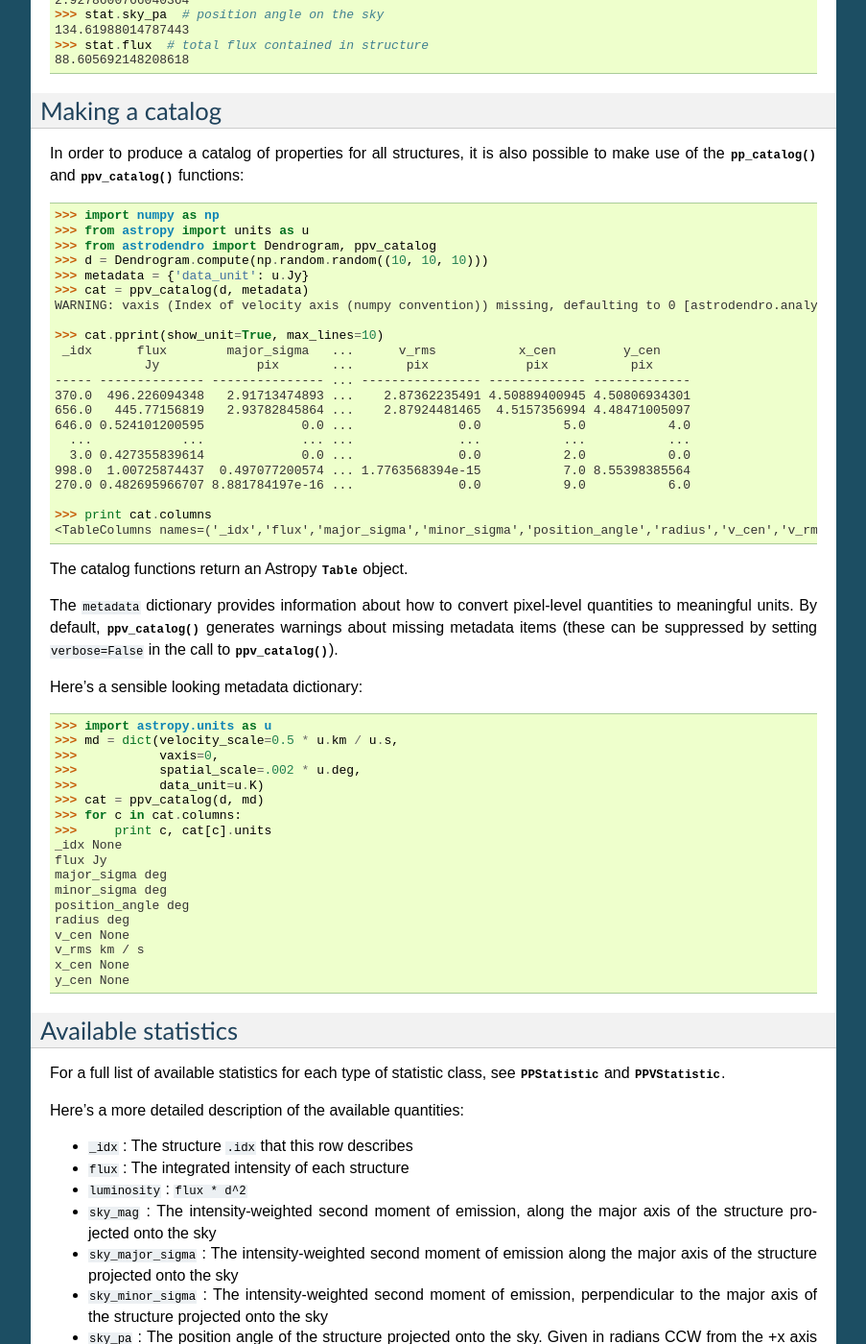
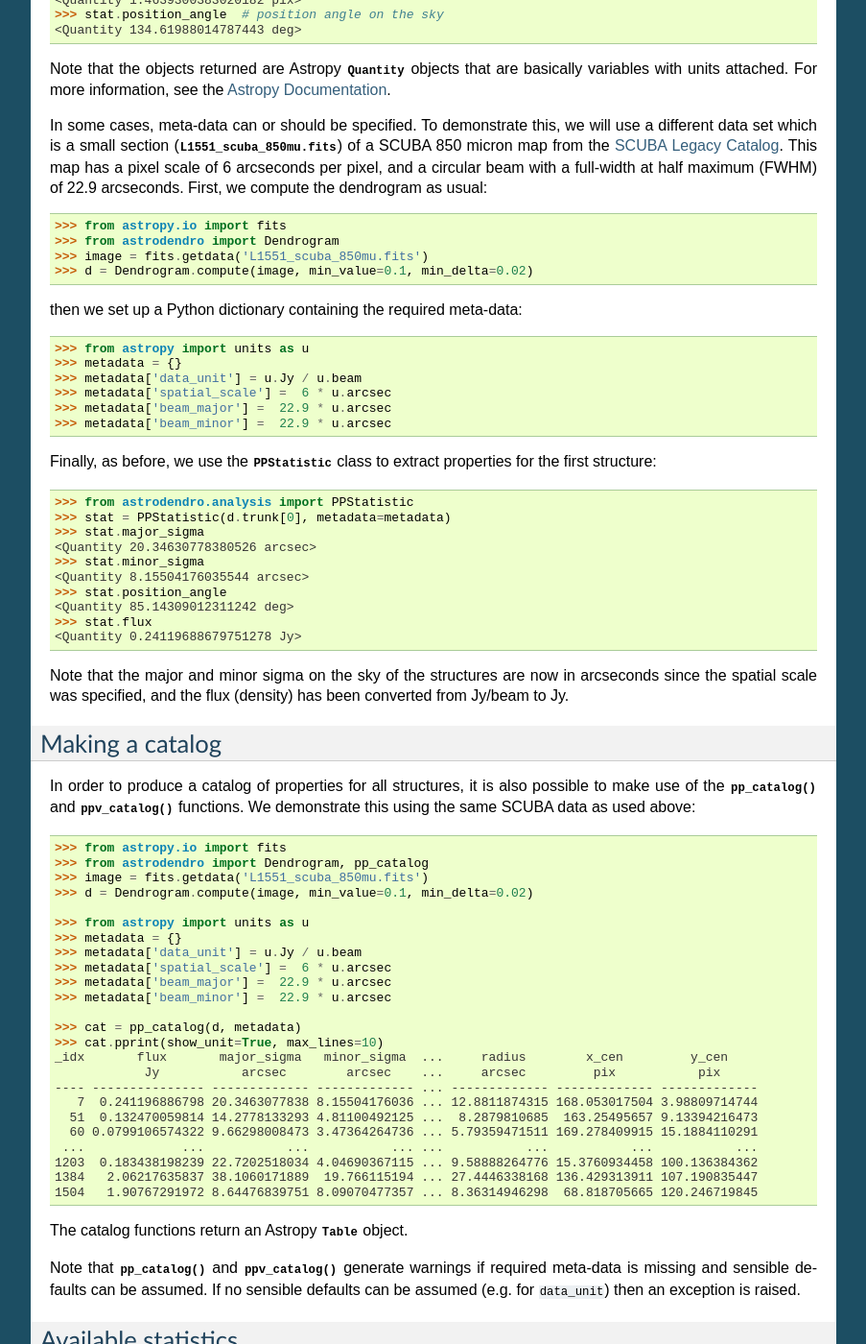
Before and after one commit to dendrograms/astrodendro, a Sphinx documentation site: the page built from docs/catalog.rst, in a window 1280 px wide and 1400 px high, scrolled down 676 px. Shown: the whole window at 96% size, without its empty margins (198-1101 px from the left). Built offline with Sphinx 7.4.7, drawn with Linux system fonts in a browser that asks for light colours; some of the changed text lies outside the part shown.

Commit message:
Added more information about using meta-data, update API used in examples for analysis

```diff
--- a/docs/catalog.rst
+++ b/docs/catalog.rst
@@ -33,73 +33,97 @@ we can get statistics for the first structure in the trunk, which is a leaf::
     >>> d.trunk[0]
     <Structure type=leaf idx=101>
     >>> stat = PPStatistic(d.trunk[0])
-    >>> stat.sky_major_sigma  # length of major axis on the sky
-    3.7659611491290619
-    >>> stat.sky_minor_sigma  # length of minor axis on the sky
-    2.9278600766040364
-    >>> stat.sky_pa  # position angle on the sky
-    134.61988014787443
-    >>> stat.flux  # total flux contained in structure
-    88.605692148208618
+    >>> stat.major_sigma  # length of major axis on the sky
+    <Quantity 1.882980574564531 pix>
+    >>> stat.minor_sigma  # length of minor axis on the sky
+    <Quantity 1.4639300383020182 pix>
+    >>> stat.position_angle  # position angle on the sky
+    <Quantity 134.61988014787443 deg>
+
+Note that the objects returned are Astropy
+:class:`~astropy.units.quantity.Quantity` objects that are basically variables
+with units attached. For more information, see the `Astropy Documentation
+<http://docs.astropy.org/en/stable/units/index.html>`_.
+
+In some cases, meta-data can or should be specified. To demonstrate this, we
+will use a different data set which is a small section
+(:download:`L1551_scuba_850mu.fits`) of a SCUBA 850 micron map from the `SCUBA
+Legacy Catalog
+<http://www3.cadc-ccda.hia-iha.nrc-cnrc.gc.ca/community/scubalegacy/>`_. This
+map has a pixel scale of 6 arcseconds per pixel, and a circular beam with a
+full-width at half maximum (FWHM) of 22.9 arcseconds. First, we compute the
+dendrogram as usual::
+
+    >>> from astropy.io import fits
+    >>> from astrodendro import Dendrogram
+    >>> image = fits.getdata('L1551_scuba_850mu.fits')
+    >>> d = Dendrogram.compute(image, min_value=0.1, min_delta=0.02)
+
+then we set up a Python dictionary containing the required meta-data::
+
+    >>> from astropy import units as u
+    >>> metadata = {}
+    >>> metadata['data_unit'] = u.Jy / u.beam
+    >>> metadata['spatial_scale'] =  6 * u.arcsec
+    >>> metadata['beam_major'] =  22.9 * u.arcsec
+    >>> metadata['beam_minor'] =  22.9 * u.arcsec
+
+Finally, as before, we use the :class:`~astrodendro.analysis.PPStatistic` class to extract properties for the first structure::
+
+    >>> from astrodendro.analysis import PPStatistic
+    >>> stat = PPStatistic(d.trunk[0], metadata=metadata)
+    >>> stat.major_sigma
+    <Quantity 20.34630778380526 arcsec>
+    >>> stat.minor_sigma
+    <Quantity 8.15504176035544 arcsec>
+    >>> stat.position_angle
+    <Quantity 85.14309012311242 deg>
+    >>> stat.flux
+    <Quantity 0.24119688679751278 Jy>
+
+Note that the major and minor sigma on the sky of the structures are now in
+arcseconds since the spatial scale was specified, and the flux (density) has
+been converted from Jy/beam to Jy.
 
 Making a catalog
 ----------------
 
 In order to produce a catalog of properties for all structures, it is also
 possible to make use of the :func:`~astrodendro.analysis.pp_catalog` and
-:func:`~astrodendro.analysis.ppv_catalog` functions::
+:func:`~astrodendro.analysis.ppv_catalog` functions. We demonstrate this using
+the same SCUBA data as used above::
 
-    >>> import numpy as np
+    >>> from astropy.io import fits
+    >>> from astrodendro import Dendrogram, pp_catalog
+    >>> image = fits.getdata('L1551_scuba_850mu.fits')
+    >>> d = Dendrogram.compute(image, min_value=0.1, min_delta=0.02)
+
     >>> from astropy import units as u
-    >>> from astrodendro import Dendrogram, ppv_catalog
-    >>> d = Dendrogram.compute(np.random.random((10, 10, 10)))
-    >>> metadata = {'data_unit': u.Jy}
-    >>> cat = ppv_catalog(d, metadata)
-    WARNING: vaxis (Index of velocity axis (numpy convention)) missing, defaulting to 0 [astrodendro.analysis]
+    >>> metadata = {}
+    >>> metadata['data_unit'] = u.Jy / u.beam
+    >>> metadata['spatial_scale'] =  6 * u.arcsec
+    >>> metadata['beam_major'] =  22.9 * u.arcsec
+    >>> metadata['beam_minor'] =  22.9 * u.arcsec
 
+    >>> cat = pp_catalog(d, metadata)
     >>> cat.pprint(show_unit=True, max_lines=10)
-     _idx      flux        major_sigma   ...      v_rms           x_cen         y_cen
-                Jy             pix       ...       pix             pix           pix
-    ----- -------------- --------------- ... ---------------- ------------- -------------
-    370.0  496.226094348   2.91713474893 ...    2.87362235491 4.50889400945 4.50806934301
-    656.0   445.77156819   2.93782845864 ...    2.87924481465  4.5157356994 4.48471005097
-    646.0 0.524101200595             0.0 ...              0.0           5.0           4.0
-      ...            ...             ... ...              ...           ...           ...
-      3.0 0.427355839614             0.0 ...              0.0           2.0           0.0
-    998.0  1.00725874437  0.497077200574 ... 1.7763568394e-15           7.0 8.55398385564
-    270.0 0.482695966707 8.881784197e-16 ...              0.0           9.0           6.0
-
-    >>> print cat.columns
-    <TableColumns names=('_idx','flux','major_sigma','minor_sigma','position_angle','radius','v_cen','v_rms','x_cen','y_cen')>
+    _idx       flux       major_sigma   minor_sigma  ...     radius        x_cen         y_cen
+                Jy           arcsec        arcsec    ...     arcsec         pix           pix
+    ---- --------------- ------------- ------------- ... ------------- ------------- -------------
+       7  0.241196886798 20.3463077838 8.15504176036 ... 12.8811874315 168.053017504 3.98809714744
+      51  0.132470059814 14.2778133293 4.81100492125 ...  8.2879810685  163.25495657 9.13394216473
+      60 0.0799106574322 9.66298008473 3.47364264736 ... 5.79359471511 169.278409915 15.1884110291
+     ...             ...           ...           ... ...           ...           ...           ...
+    1203  0.183438198239 22.7202518034 4.04690367115 ... 9.58888264776 15.3760934458 100.136384362
+    1384   2.06217635837 38.1060171889  19.766115194 ... 27.4446338168 136.429313911 107.190835447
+    1504   1.90767291972 8.64476839751 8.09070477357 ... 8.36314946298  68.818705665 120.246719845
 
 The catalog functions return an Astropy :class:`~astropy.table.table.Table` object.
 
-The ``metadata`` dictionary provides information about how to convert
-pixel-level quantities to meaningful units. By default,
-:func:`~astrodendro.analysis.ppv_catalog` generates warnings about missing
-metadata items (these can be suppressed by setting ``verbose=False`` in the
-call to :func:`~astrodendro.analysis.ppv_catalog`).
-
-Here's a sensible looking metadata dictionary::
-
-    >>> import astropy.units as u
-    >>> md = dict(velocity_scale=0.5 * u.km / u.s,
-    >>>           vaxis=0,
-    >>>           spatial_scale=.002 * u.deg,
-    >>>           data_unit=u.K)
-    >>> cat = ppv_catalog(d, md)
-    >>> for c in cat.columns:
-    >>>     print c, cat[c].units
-    _idx None
-    flux Jy
-    major_sigma deg
-    minor_sigma deg
-    position_angle deg
-    radius deg
-    v_cen None
-    v_rms km / s
-    x_cen None
-    y_cen None
+Note that :func:`~astrodendro.analysis.pp_catalog` and
+:func:`~astrodendro.analysis.ppv_catalog` generate warnings if required
+meta-data is missing and sensible defaults can be assumed. If no sensible
+defaults can be assumed (e.g. for ``data_unit``) then an exception is raised.
 
 Available statistics
 --------------------
@@ -108,20 +132,18 @@ For a full list of available statistics for each type of statistic class, see
 :class:`~astrodendro.analysis.PPStatistic` and
 :class:`~astrodendro.analysis.PPVStatistic`.
 
-Here's a more detailed description of the available quantities:
+Here's a more detailed description of the available statistics:
 
 * ``_idx`` : The structure ``.idx`` that this row describes
 * ``flux`` : The integrated intensity of each structure
-* ``luminosity`` : ``flux * d^2``
-* ``sky_mag`` : The intensity-weighted second moment of emission, along the major axis of the structure projected onto the sky
-* ``sky_major_sigma`` : The intensity-weighted second moment of emission along the major axis of the structure projected onto the sky
-* ``sky_minor_sigma`` : The intensity-weighted second moment of emission, perpendicular to the major axis of the structure projected onto the sky
-* ``sky_pa`` : The position angle of the structure projected onto the sky. Given in radians CCW from the +x axis (note that this is the +x axis in pixel coordinates, which is the ``-x`` axis for conventional astronomy images)
-* ``sky_radius`` : The geometric mean of ``sky_major_sigma`` and ``sky_minor_sigma``
-* ``vrms`` : The intensity-weighted second moment of emission, along the velocity axis. The velocity axis is given by the ``vaxis`` metadata item. This axis is in Numpy convention, which is the reverse of FITS convention (that is, if an array is read from a FITS file where ``AXIS3`` is the velocity axis, then ``vaxis=0``).
-* ``xcen`` : X-position of intensity-weighted centroid (in world units if a ``WCS`` object is stored in ``metadta['wcs']``
-* ``ycen`` : Y-position of intensity-weighted centroid (see above)
-* ``vcen`` : V-position of intensity-weighted centroid (see above)
+* ``major_sigma`` : The intensity-weighted second moment of emission along the major axis of the structure projected onto the sky
+* ``minor_sigma`` : The intensity-weighted second moment of emission, perpendicular to the major axis of the structure projected onto the sky
+* ``position_angle`` : The position angle of the structure projected onto the sky. Given in radians CCW from the +x axis (note that this is the +x axis in pixel coordinates, which is the ``-x`` axis for conventional astronomy images)
+* ``radius`` : The geometric mean of ``major_sigma`` and ``minor_sigma``
+* ``v_rms`` : The intensity-weighted second moment of emission, along the velocity axis. The velocity axis is given by the ``vaxis`` metadata item. This axis is in Numpy convention, which is the reverse of FITS convention (that is, if an array is read from a FITS file where ``AXIS3`` is the velocity axis, then ``vaxis=0``).
+* ``x_cen`` : X-position of intensity-weighted centroid (in world units if a ``WCS`` object is stored in ``metadta['wcs']``
+* ``y_cen`` : Y-position of intensity-weighted centroid (see above)
+* ``v_cen`` : V-position of intensity-weighted centroid (see above)
 
 For more information on these quantities, consult the paper on `Bias Free
 Measurements of Molecular Cloud Properties
@@ -165,10 +187,10 @@ approximating the structures on top of the structures themselves:
         p.plot_contour(ax, structure=leaf, lw=3, colors='red')
 
         s = PPStatistic(leaf)
-        ax.add_patch(Ellipse((s.xcen, s.ycen),
-                              s.sky_major_sigma * 2.3548,
-                              s.sky_minor_sigma * 2.3548,
-                              angle=s.sky_pa,
+        ax.add_patch(Ellipse((s.x_cen, s.y_cen),
+                              s.major_sigma * 2.3548,
+                              s.minor_sigma * 2.3548,
+                              angle=s.position_angle,
                               edgecolor='orange', facecolor='none'))
 
     ax.set_xlim(75., 170.)
```
